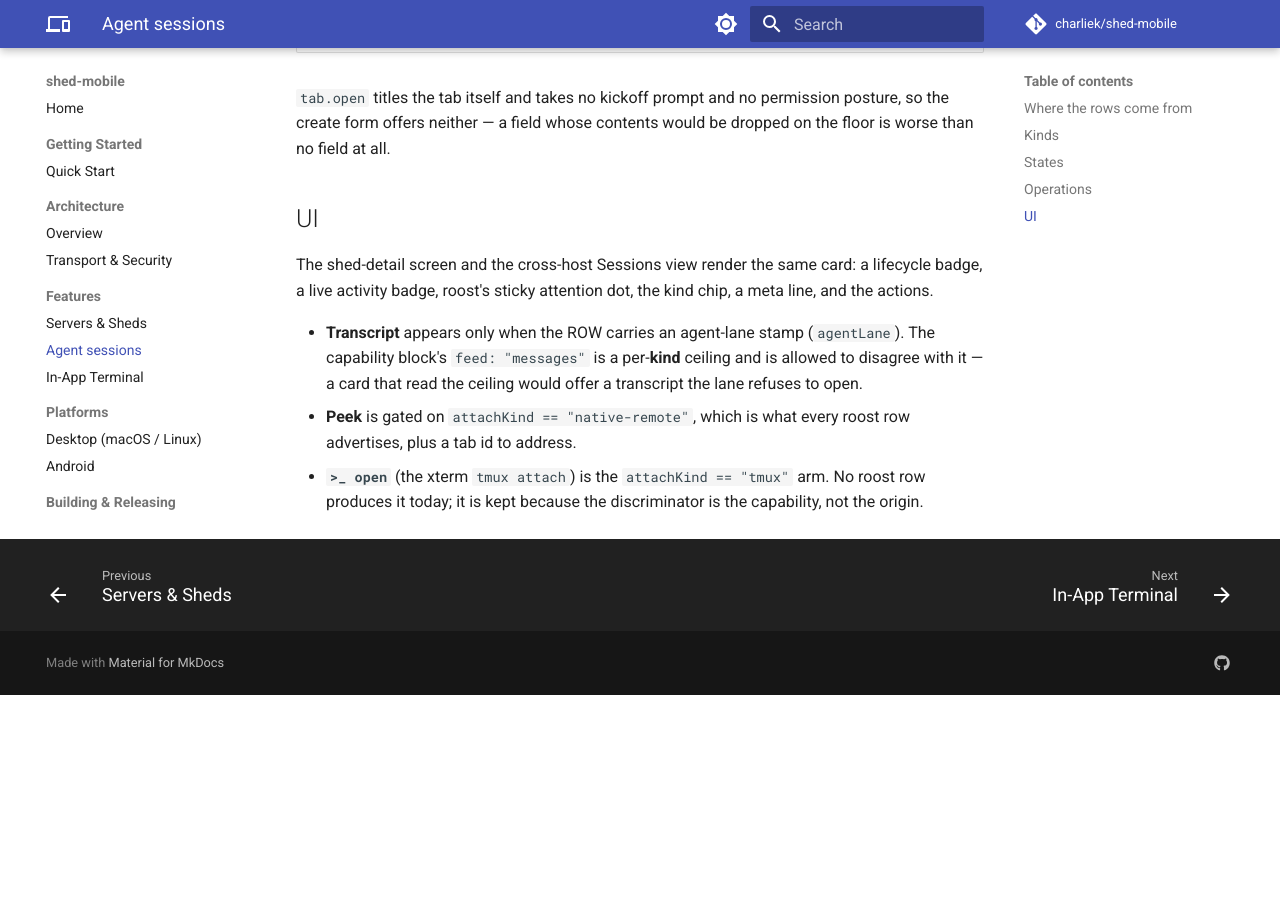
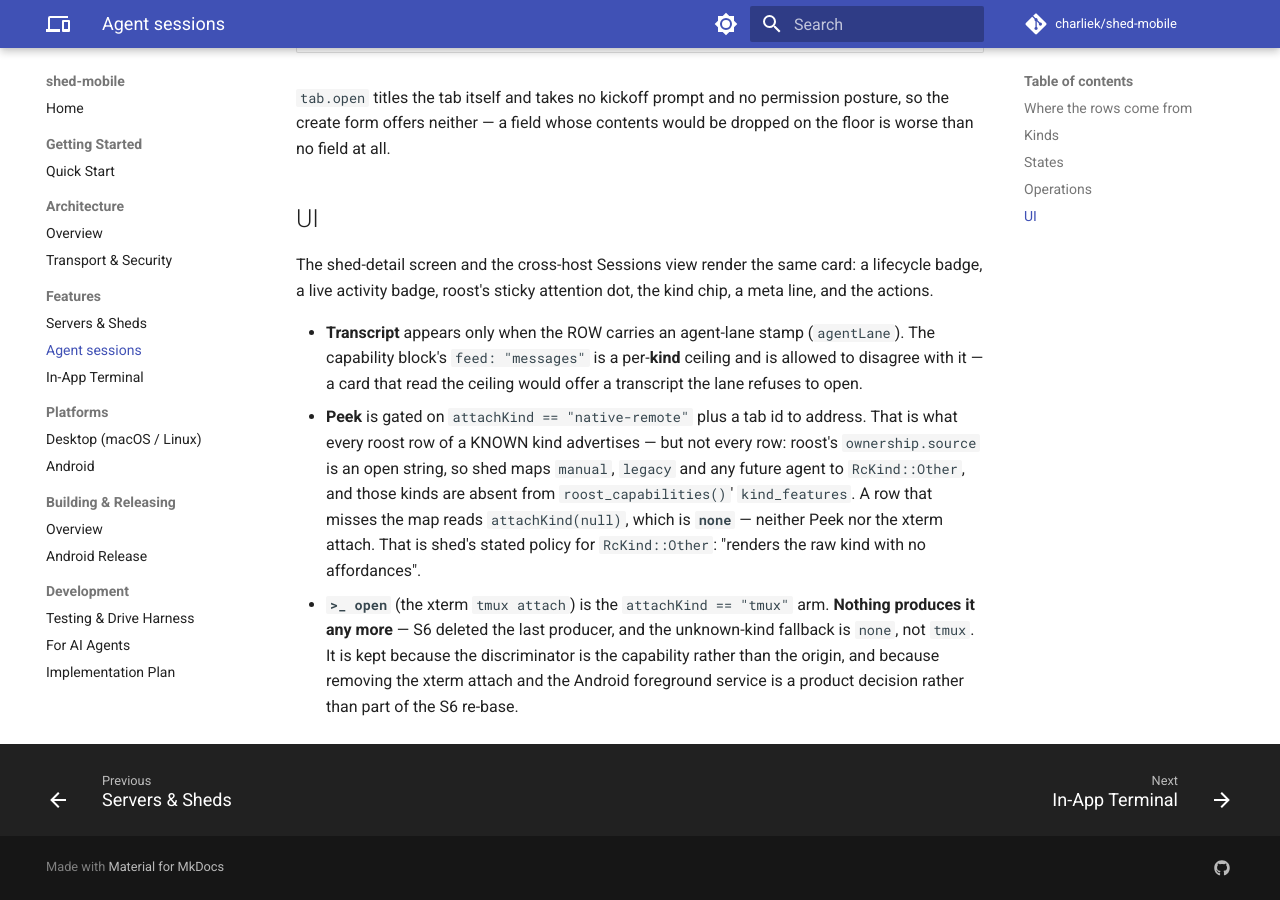
Before and after one commit to charliek/shed-mobile, an MkDocs documentation site: the page built from docs/features/rc-sessions.md, in a window 1280 px wide and 900 px high, scrolled down 1545 px. Built offline with MkDocs 1.6.1 and Material for MkDocs 9.7.7, drawn with Linux system fonts in a browser that asks for light colours; comment, search, counter and statistics services are not loaded; before the commit the page ends 2240 px from its top, so only the background shows below that.

Commit message:
docs(mobile): correct two statements the S6 re-base falsified
Both from the CodeRabbit review on #27, and both are consequences of changes
in the previous commit rather than pre-existing drift.

- `architecture/overview.md` said an agent-session action "SSHes as
  `<shed>@host`" full stop. That is only the SHED arm. A machine origin dials
  its own `MachineRecord` — that record's user, host and port, against the
  shared TOFU store — while a shed origin dials `<shed>@<server host>` with
  the server's pinned host key. `roostDialFor` is the one place that decides,
  so the doc now splits the two and names it.

- `features/rc-sessions.md` said `native-remote` "is what every roost row
  advertises". That stopped being true in the previous commit: roost's
  `ownership.source` is an open string, shed maps anything it does not know to
  `RcKind::Other`, and those kinds are absent from `kind_features`, so such a
  row reads `attachKind(null)` — now `none`, offering neither Peek nor the
  xterm attach. The same passage said "no roost row produces [tmux] today";
  it is stronger than that now — nothing produces it at all — and the reason
  the arm survives is that deleting the xterm attach and the Android
  foreground service is the owner's product call, not part of this re-base.

Gate: make docs green. Docs only; no code, no tests.

Co-Authored-By: Claude Opus 5 <noreply@anthropic.com>
Claude-Session: https://claude.ai/code/session_01LhiEGBmcYnbtszTVCdADCR

```diff
--- a/docs/features/rc-sessions.md
+++ b/docs/features/rc-sessions.md
@@ -67,8 +67,17 @@ chip, a meta line, and the actions.
   (`agentLane`). The capability block's `feed: "messages"` is a per-**kind**
   ceiling and is allowed to disagree with it — a card that read the ceiling would
   offer a transcript the lane refuses to open.
-* **Peek** is gated on `attachKind == "native-remote"`, which is what every roost
-  row advertises, plus a tab id to address.
-* **`>_ open`** (the xterm `tmux attach`) is the `attachKind == "tmux"` arm. No
-  roost row produces it today; it is kept because the discriminator is the
-  capability, not the origin.
+* **Peek** is gated on `attachKind == "native-remote"` plus a tab id to address.
+  That is what every roost row of a KNOWN kind advertises — but not every row:
+  roost's `ownership.source` is an open string, so shed maps `manual`, `legacy`
+  and any future agent to `RcKind::Other`, and those kinds are absent from
+  `roost_capabilities()`' `kind_features`. A row that misses the map reads
+  `attachKind(null)`, which is **`none`** — neither Peek nor the xterm attach.
+  That is shed's stated policy for `RcKind::Other`: "renders the raw kind with
+  no affordances".
+* **`>_ open`** (the xterm `tmux attach`) is the `attachKind == "tmux"` arm.
+  **Nothing produces it any more** — S6 deleted the last producer, and the
+  unknown-kind fallback is `none`, not `tmux`. It is kept because the
+  discriminator is the capability rather than the origin, and because removing
+  the xterm attach and the Android foreground service is a product decision
+  rather than part of the S6 re-base.
```
Also changed, not shown: docs/architecture/overview.md (+10 -3 lines).
